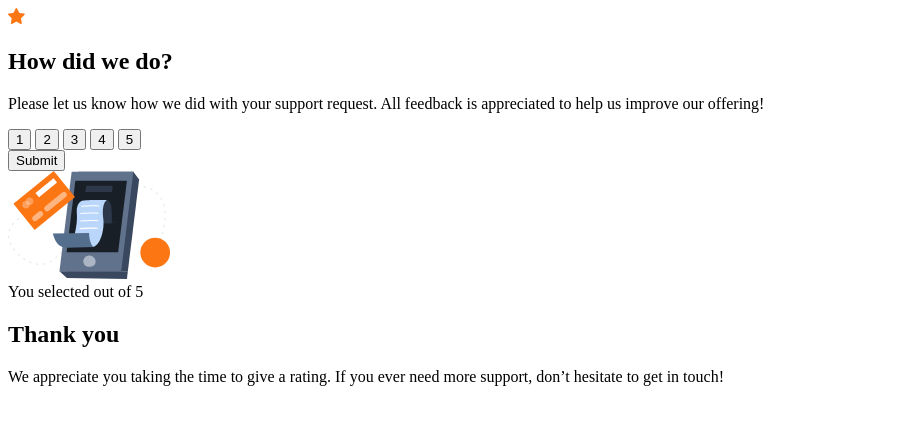
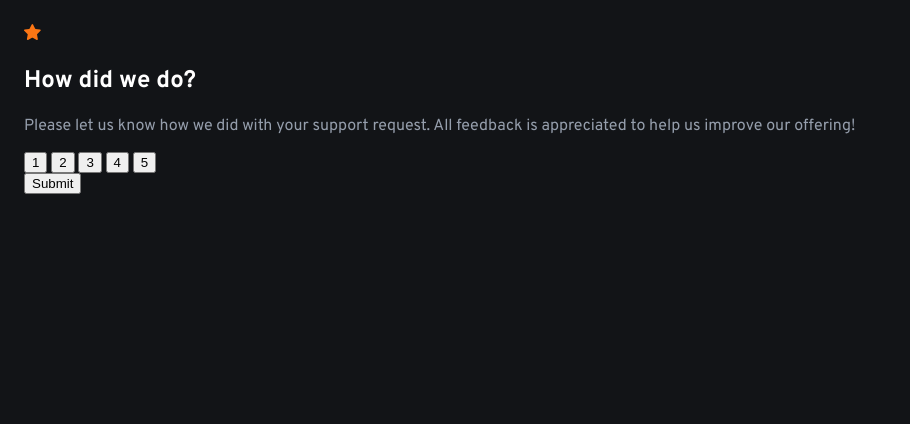
Before and after one commit to iwanharyatno/fm-rating-component, a plain HTML site: page index.html in a window 1280 px wide. Shown: the whole page, without its empty margins (0-910 px from the left). Drawn offline with Linux system fonts and the light colour scheme.

Commit message:
Add base styles

```diff
--- a/index.html
+++ b/index.html
@@ -5,6 +5,7 @@
   <meta name="viewport" content="width=device-width, initial-scale=1.0"> <!-- displays site properly based on user's device -->
   <link rel="icon" type="image/png" sizes="32x32" href="./images/favicon-32x32.png">
   <title>Frontend Mentor | Interactive rating component</title>
+  <link rel="stylesheet" href="styles/style.css">
 </head>
 <body>
   <main>
@@ -31,7 +32,7 @@
       <!-- Rating state end -->
 
       <!-- Thank you state start -->
-      <div id="state-thank">
+      <div id="state-thank" hidden>
         <img src="images/illustration-thank-you.svg" alt="Tilted phone icon with flying message" class="box-image">
         <div class="thank-rating">You selected <span id="field-rating"></span> out of 5</div>
         <h2 class="box-title">Thank you</h2>
--- /dev/null
+++ b/styles/style.css
@@ -0,0 +1,22 @@
+@import url('https://fonts.googleapis.com/css2?family=Overpass:wght@400;700&display=swap');
+
+:root {
+  --color-bg: hsl(216, 12%, 8%);
+  --color-box-bg: hsl(213, 19%, 18%);
+  --color-primary: hsl(25, 97%, 53%);
+  --color-secondary: hsl(25, 97%, 53%);
+  --color-text: hsl(217, 12%, 63%);
+  --color-text-light: hsl(0, 0%, 100%);
+}
+
+body {
+  font-family: 'Overpass', sans-serif;
+  padding: 1.5rem;
+  margin: 0;
+  background-color: var(--color-bg);
+  color: var(--color-text);
+}
+
+h2 {
+  color: var(--color-text-light);
+}
```
